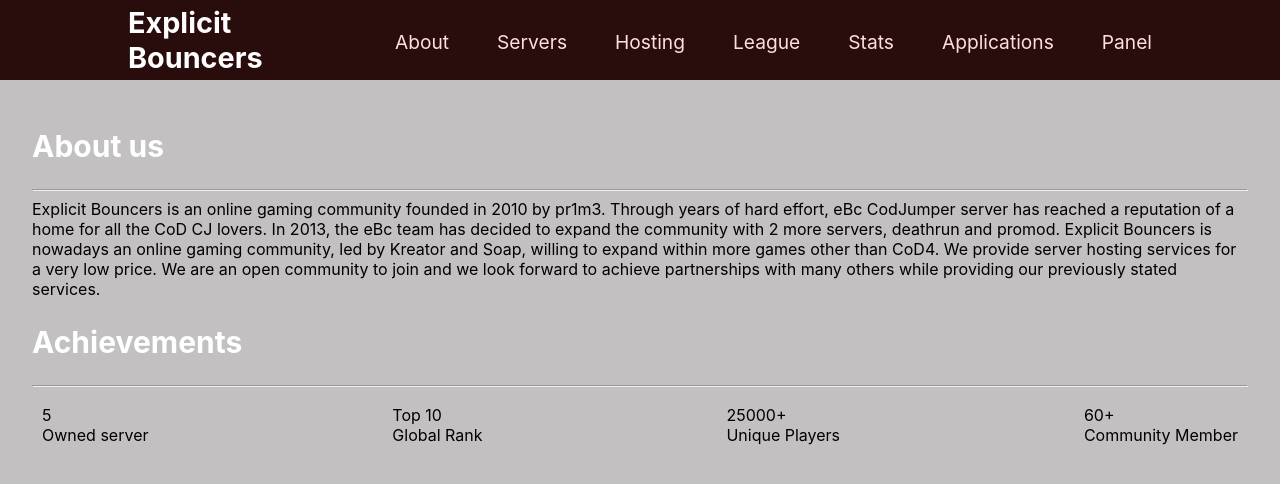
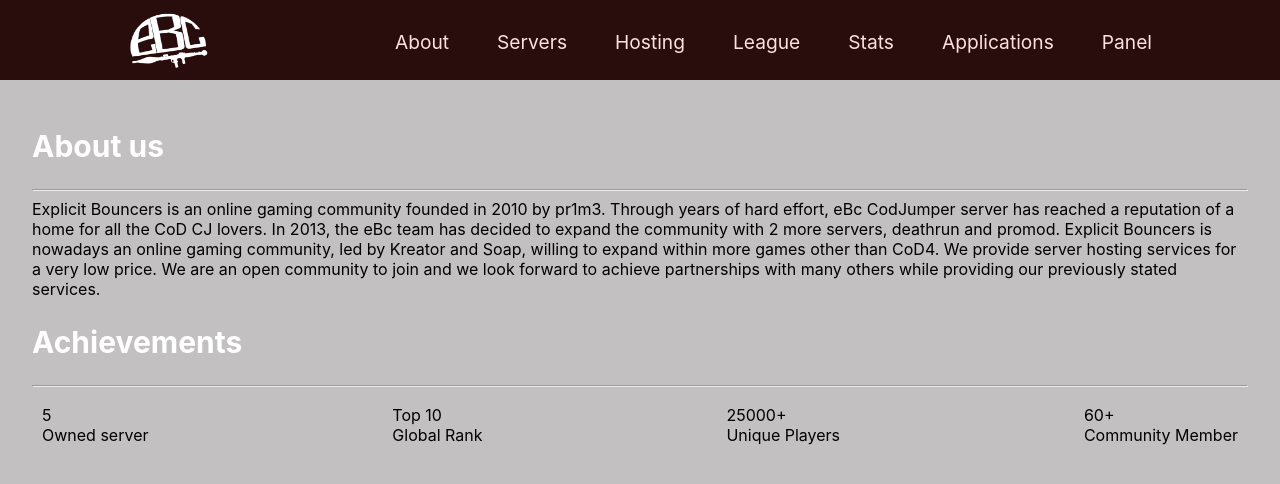
Before and after one commit to kristiandz/ebc-website, a React (Create React App) app: page / in a window 1280 px wide. Shown: the top 484 px of the page. Built offline with nearby package versions, Linux system fonts and the light colour scheme.

Commit message:
Navbar logo & asset

```diff
--- a/src/components/layout/MainNavigation.jsx
+++ b/src/components/layout/MainNavigation.jsx
@@ -1,11 +1,12 @@
 import { Link } from "react-router-dom";
 import classes from "./MainNavigation.module.css";
+import logo from "../../assets/logo-white.png"
 
 function MainNavigation() {
 
     return (
         <header className={classes.header}>
-            <div className={classes.logo}><Link to="/">Explicit Bouncers</Link></div>
+            <div className={classes.logo}><Link to="/"><img src={logo} alt="Logo" width = "80" height="70" /></Link></div>
             <nav>
                 <ul>
                     <li>
--- a/src/components/layout/MainNavigation.module.css
+++ b/src/components/layout/MainNavigation.module.css
@@ -39,8 +39,13 @@
   margin-left: 0.5rem;
 }
 
+.logo {
+  padding-top: 20px;
+}
+
 .logo a {
   font-size: 1.8rem;
   color: rgb(255, 255, 255);
   font-weight: bold;
+  white-space: nowrap;
 }
```
Also changed, not shown: src/assets/logo-white.png (added).
